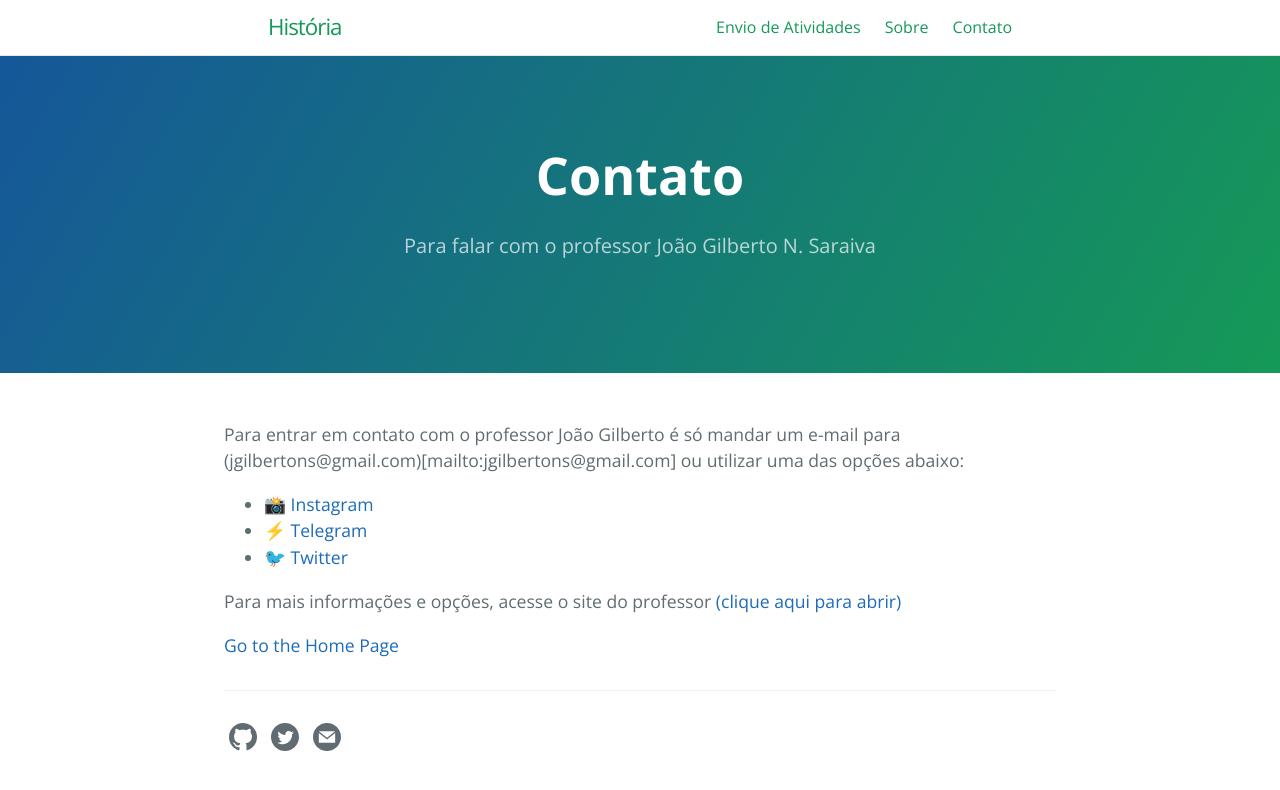
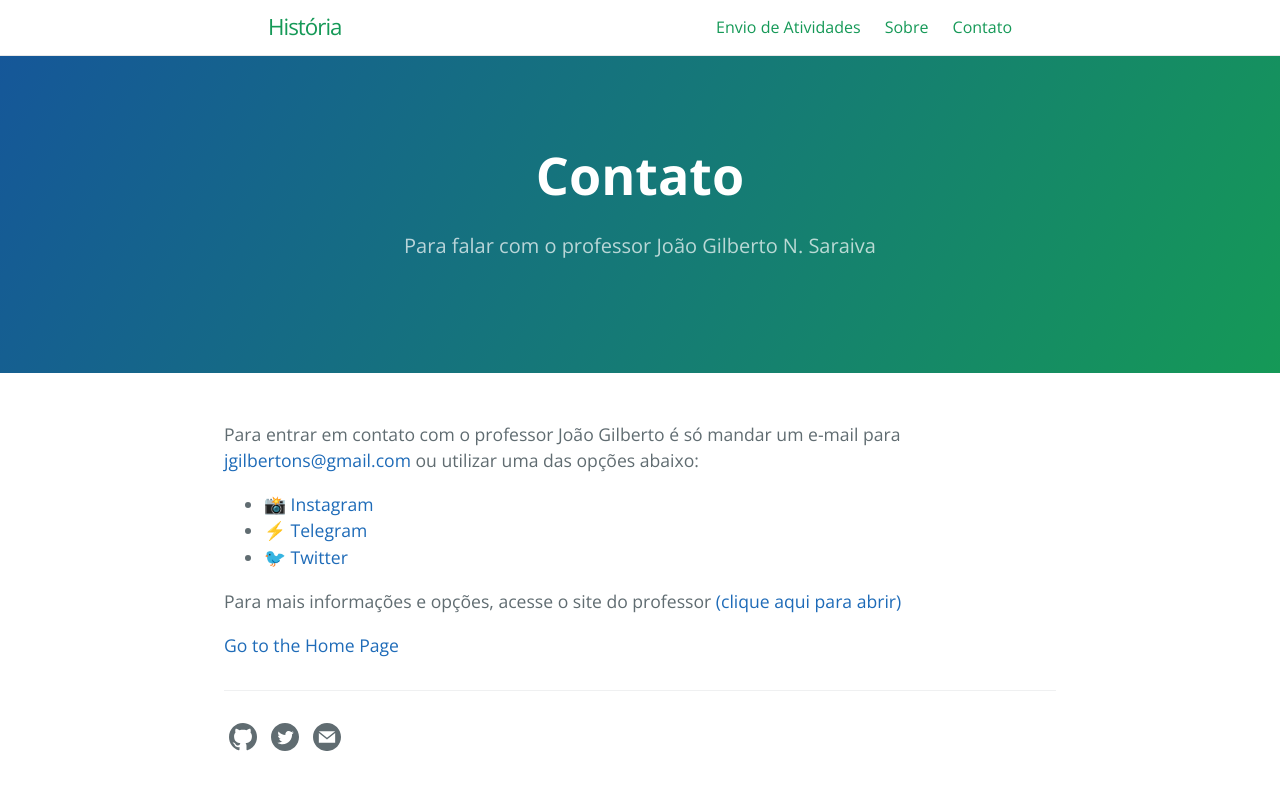
Before and after one commit to 0jonjo/arcada, a Jekyll site: the page built from contact.md, in a window 1280 px wide. Shown: the top 790 px of the page. Built offline with Jekyll 4.4.1, drawn with Linux system fonts in a browser that asks for light colours.

Commit message:
Update contact.md

```diff
--- a/contact.md
+++ b/contact.md
@@ -6,7 +6,7 @@ ref: contact
 order: 1
 ---
 
-Para entrar em contato com o professor João Gilberto é só mandar um e-mail para (jgilbertons@gmail.com)[mailto:jgilbertons@gmail.com] ou utilizar uma das opções abaixo:
+Para entrar em contato com o professor João Gilberto é só mandar um e-mail para [jgilbertons@gmail.com](mailto:jgilbertons@gmail.com) ou utilizar uma das opções abaixo:
 
 - 📸 [Instagram](https://www.instagram.com/0jonjo/)
 - ⚡ [Telegram](https://t.me/jonjo0)
```
